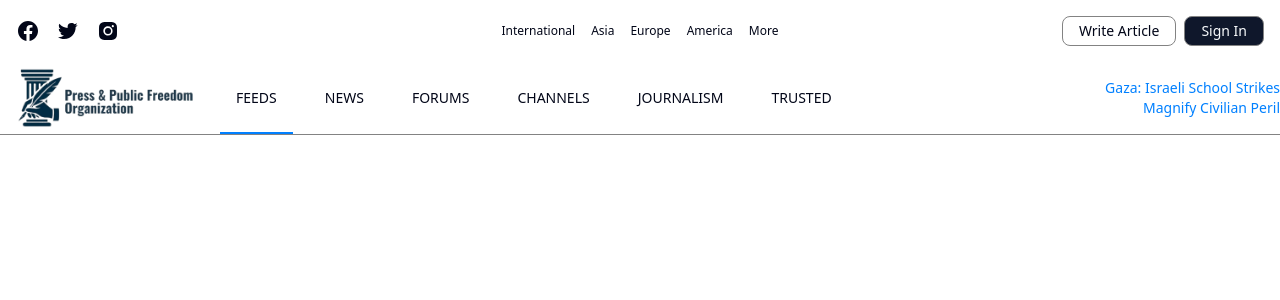
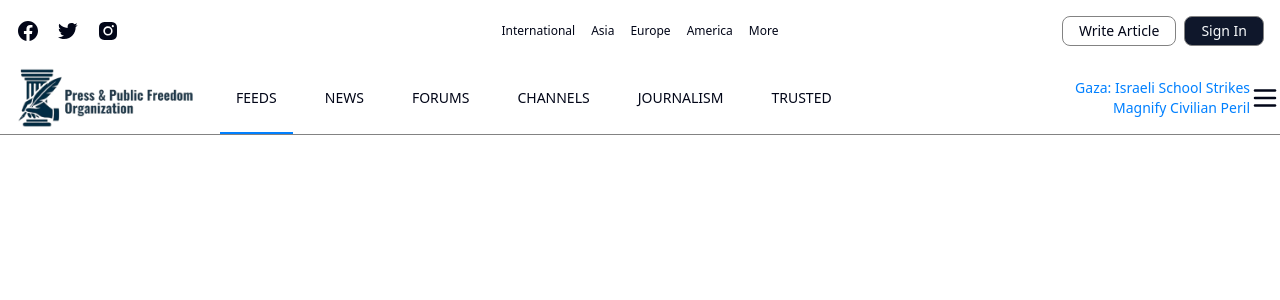
Before and after one commit to dimas-fahmi/ppfo, a Next.js app: page / in a window 1280 px wide. Shown: the top 300 px of the page. Built offline with nearby package versions, Linux system fonts and the light colour scheme; no server answers.

Commit message:
add hamburger button

```diff
--- a/src/ui/components/NavBar/Desktop.tsx
+++ b/src/ui/components/NavBar/Desktop.tsx
@@ -10,6 +10,7 @@ import {
   BiLogoTwitter,
 } from "react-icons/bi";
 import { usePathname } from "next/navigation";
+import { Menu } from "lucide-react";
 
 const NavBar_Desktop = () => {
   const pathname = usePathname();
@@ -81,10 +82,15 @@ const NavBar_Desktop = () => {
         </div>
 
         {/* Quick Headline */}
-        <div className="hidden lg:flex justify-end flex-grow items-center">
-          <p className="max-w-50 text-sm text-right text-accent">
+        <div className="flex justify-end flex-grow items-center">
+          <p className="hidden lg:flex max-w-50 text-sm text-right text-accent">
             Gaza: Israeli School Strikes Magnify Civilian Peril
           </p>
+
+          {/* Hamburger Button */}
+          <button>
+            <Menu size={30} />
+          </button>
         </div>
       </div>
     </nav>
```
